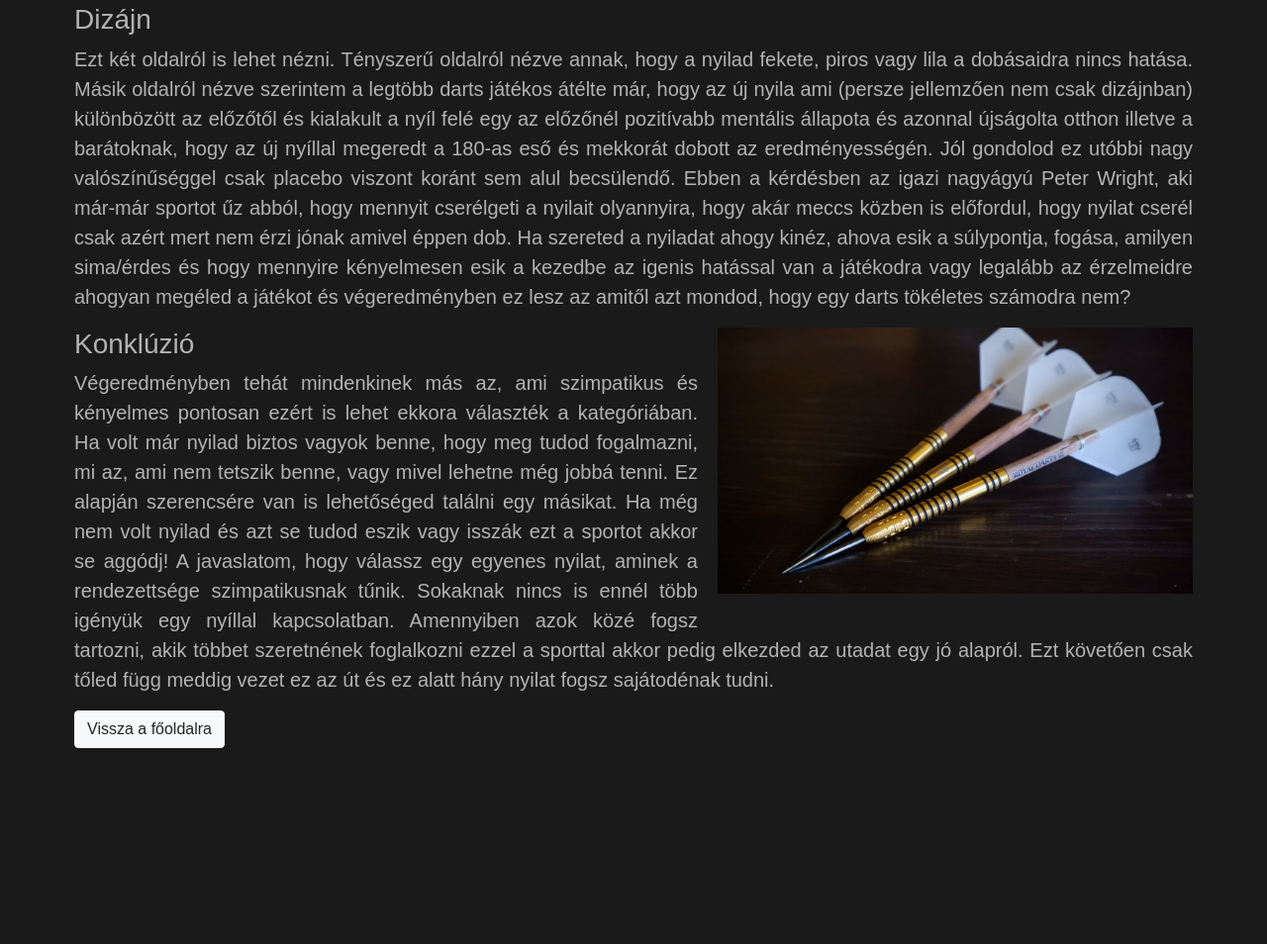
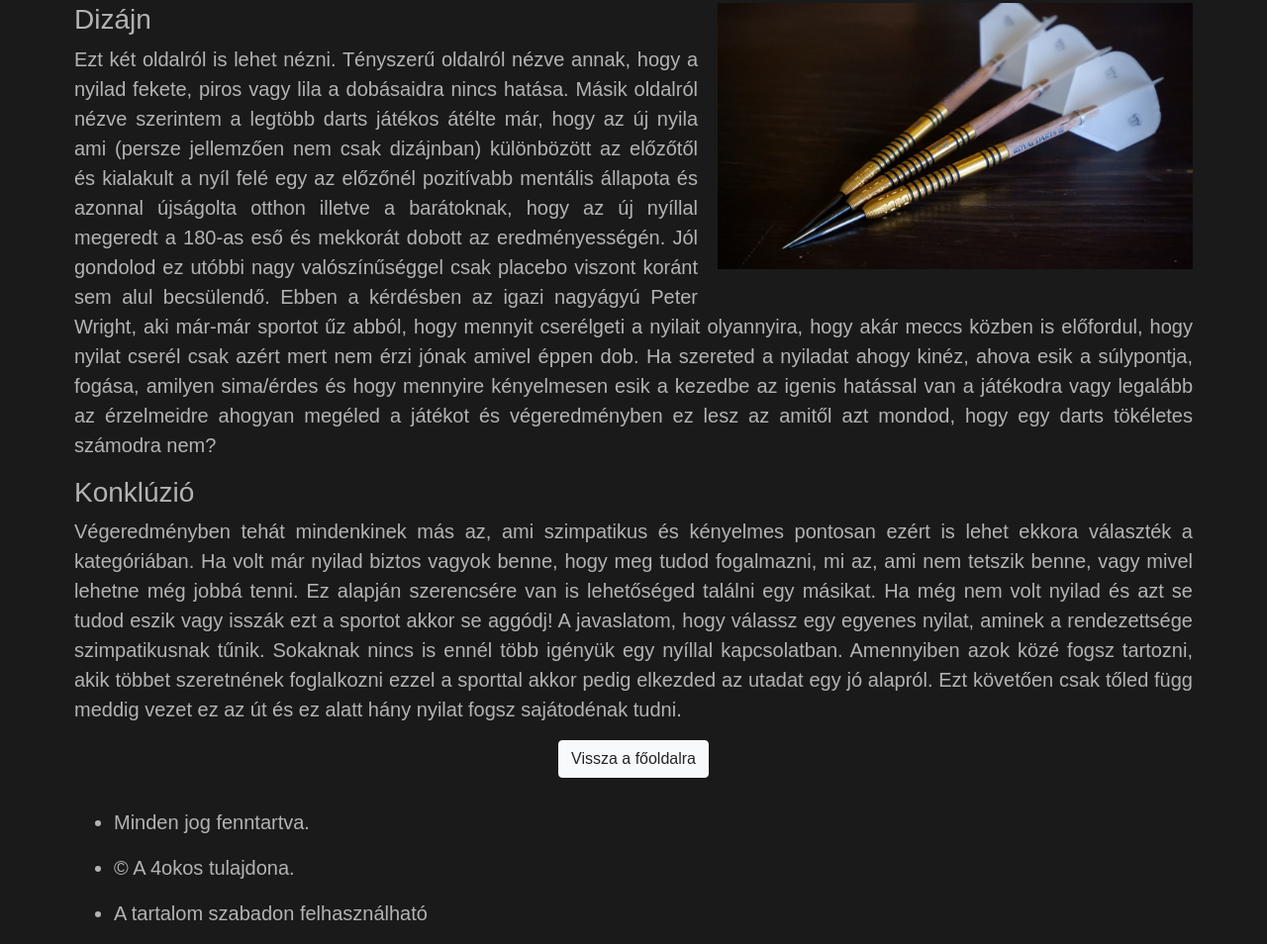
Before and after one commit to JaniBT/4okos-darts, a plain HTML site: page HandrasMegoldasa/nyilak.html in a window 1280 px wide. Shown: the part 1509-2463 px from the top of the page at 99% size. Before the commit the page ends 2295 px from the top, so only its background shows below. Drawn offline with nearby package versions, Linux system fonts and the light colour scheme.

Commit message:
Update nyilak.html

```diff
--- a/HandrasMegoldasa/nyilak.html
+++ b/HandrasMegoldasa/nyilak.html
@@ -25,18 +25,30 @@
     Az anyag összetétel másik velejárója, hogy sokkal tömörebb anyagról lévén szó egy 22 g-oss nikkel-volfrám nyílnak mindig is kisebb átmérője lesz mint ugyan olyan súlyú réz társának azonos hossz mellett. Ennek azért van jelentősége, mert egy nagyobb átmérőjű nyíl testtel sokkal nehezebb egymás mellé pakolni a nyilakat, hogy elhangozhasson a klasszikusa szááááááznyolcvan. Természetesen ez nem azt jelenti, hogy a tömzsi nyilaknak ne lenne relevanciája példának okáért hoznám fel Phil Taylort, aki ugyan nem réz nyilakkal, de kifejezetten tömzsi nyilakkal játszott világ életében és hát tudjuk mire vitte vele. Mind e mellett, ha megnézel egy 180-at, amit ő dob szemben egy sztenderd vastagságú volfrám tartalmú nyíllal szemben szemmel látható a különbség, hogy mennyivel kevesebb hely áll rendelkezésre. </p>
     <h3>Tapadás/fogás</h3>
     <p>Ez alatt az adott nyilat jellemző recézettséget vagy speciálisabb homorú/domború alakot kell érteni. Szintén preferencia kérdése, de léteznek nyilak onnantól, hogy konkrétan sima a teljes test felülete odáig, hogy (egyesek szerint) már-már elengedhetetlen a nyíl annyira intenzív a recézettsége. Kezdésként érdemes itt is egy középutat választani, amivel összhangban a gyártók is abban a kategóriában kínálják a legtöbb megoldásukat. Nagyon népszerű azok a megoldások, ahol a nyíl bizonyos pontján nincs vagy kisebb a recézettség, vagy valamilyen bemélyedés/kidudorodás van így segítve a játékost abban, hogy minden nyilat ugyan ott tudjon megfogni.</p>
-    <h3>Dizájn</h3>
-    <p>Ezt két oldalról is lehet nézni. Tényszerű oldalról nézve annak, hogy a nyilad fekete, piros vagy lila a dobásaidra nincs hatása. Másik oldalról nézve szerintem a legtöbb darts játékos átélte már, hogy az új nyila ami (persze jellemzően nem csak dizájnban) különbözött az előzőtől és kialakult a nyíl felé egy az előzőnél pozitívabb mentális állapota és azonnal újságolta otthon illetve a barátoknak, hogy az új nyíllal megeredt a 180-as eső és mekkorát dobott az eredményességén.
-
-    Jól gondolod ez utóbbi nagy valószínűséggel csak placebo viszont koránt sem alul becsülendő. Ebben a kérdésben az igazi nagyágyú Peter Wright, aki már-már sportot űz abból, hogy mennyit cserélgeti a nyilait olyannyira, hogy akár meccs közben is előfordul, hogy nyilat cserél csak azért mert nem érzi jónak amivel éppen dob. Ha szereted a nyiladat ahogy kinéz, ahova esik a súlypontja, fogása, amilyen sima/érdes és hogy mennyire kényelmesen esik a kezedbe az igenis hatással van a játékodra vagy legalább az érzelmeidre ahogyan megéled a játékot és végeredményben ez lesz az amitől azt mondod, hogy egy darts tökéletes számodra nem?</p>
     <div>
         <img id="jobbkep" src="darts-7018828_1280.jpg" style="float: right; padding-left: 20px; padding-bottom: 20px;" alt="">
-        <h3>Konklúzió</h3>
-        <p>Végeredményben tehát mindenkinek más az, ami szimpatikus és kényelmes pontosan ezért is lehet ekkora választék a kategóriában. Ha volt már nyilad biztos vagyok benne, hogy meg tudod fogalmazni, mi az, ami nem tetszik benne, vagy mivel lehetne még jobbá tenni. Ez alapján szerencsére van is lehetőséged találni egy másikat. Ha még nem volt nyilad és azt se tudod eszik vagy isszák ezt a sportot akkor se aggódj! A javaslatom, hogy válassz egy egyenes nyilat, aminek a rendezettsége szimpatikusnak tűnik. Sokaknak nincs is ennél több igényük egy nyíllal kapcsolatban. Amennyiben azok közé fogsz tartozni, akik többet szeretnének foglalkozni ezzel a sporttal akkor pedig elkezded az utadat egy jó alapról. Ezt követően csak tőled függ meddig vezet ez az út és ez alatt hány nyilat fogsz sajátodénak tudni. </p>
+        <h3>Dizájn</h3>
+        <p>Ezt két oldalról is lehet nézni. Tényszerű oldalról nézve annak, hogy a nyilad fekete, piros vagy lila a dobásaidra nincs hatása. Másik oldalról nézve szerintem a legtöbb darts játékos átélte már, hogy az új nyila ami (persze jellemzően nem csak dizájnban) különbözött az előzőtől és kialakult a nyíl felé egy az előzőnél pozitívabb mentális állapota és azonnal újságolta otthon illetve a barátoknak, hogy az új nyíllal megeredt a 180-as eső és mekkorát dobott az eredményességén.
+        Jól gondolod ez utóbbi nagy valószínűséggel csak placebo viszont koránt sem alul becsülendő. Ebben a kérdésben az igazi nagyágyú Peter Wright, aki már-már sportot űz abból, hogy mennyit cserélgeti a nyilait olyannyira, hogy akár meccs közben is előfordul, hogy nyilat cserél csak azért mert nem érzi jónak amivel éppen dob. Ha szereted a nyiladat ahogy kinéz, ahova esik a súlypontja, fogása, amilyen sima/érdes és hogy mennyire kényelmesen esik a kezedbe az igenis hatással van a játékodra vagy legalább az érzelmeidre ahogyan megéled a játékot és végeredményben ez lesz az amitől azt mondod, hogy egy darts tökéletes számodra nem?</p>
+    </div>
+    <h3>Konklúzió</h3>
+    <p>Végeredményben tehát mindenkinek más az, ami szimpatikus és kényelmes pontosan ezért is lehet ekkora választék a kategóriában. Ha volt már nyilad biztos vagyok benne, hogy meg tudod fogalmazni, mi az, ami nem tetszik benne, vagy mivel lehetne még jobbá tenni. Ez alapján szerencsére van is lehetőséged találni egy másikat. Ha még nem volt nyilad és azt se tudod eszik vagy isszák ezt a sportot akkor se aggódj! A javaslatom, hogy válassz egy egyenes nyilat, aminek a rendezettsége szimpatikusnak tűnik. Sokaknak nincs is ennél több igényük egy nyíllal kapcsolatban. Amennyiben azok közé fogsz tartozni, akik többet szeretnének foglalkozni ezzel a sporttal akkor pedig elkezded az utadat egy jó alapról. Ezt követően csak tőled függ meddig vezet ez az út és ez alatt hány nyilat fogsz sajátodénak tudni. </p>
+    <div class="justify-content-center mx-auto text-center">
         <a href="index.html"><button type="button" class="btn btn-light">Vissza a főoldalra</button></a>
     </div>
-
-
+    <footer>
+        <ul>
+          <li>
+            <p>Minden jog fenntartva.</p>
+          </li>
+          <li>
+            <p>&copy; A 4okos tulajdona.</p>
+          </li>
+          <li>
+            <p>A tartalom szabadon felhasználható</p>
+          </li>
+        </ul>
+    </footer>
     <script src="https://code.jquery.com/jquery-3.5.1.slim.min.js" integrity="sha384-DfXdz2htPH0lsSSs5nCTpuj/zy4C+OGpamoFVy38MVBnE+IbbVYUew+OrCXaRkfj" crossorigin="anonymous"></script>
     <script src="https://delivr.net/npm/bootstrap@4.5.3/dist/js/bootstrap.bundle.min.js" integrity="sha384-ho+j7jyWK8fNQe+A12Hb8AhRq26LrZ/JpcUGGOn+Y7RsweNrtN/tE3MoK7ZeZDyx" crossorigin="anonymous"></script>
 </body>
```
